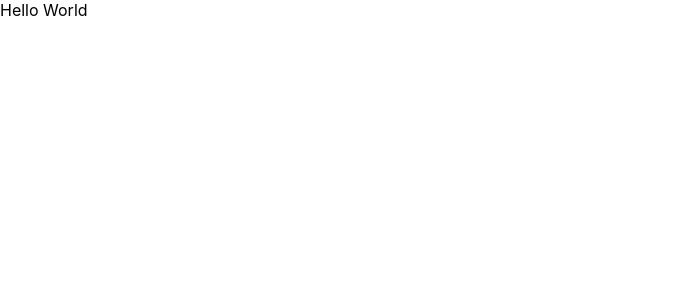
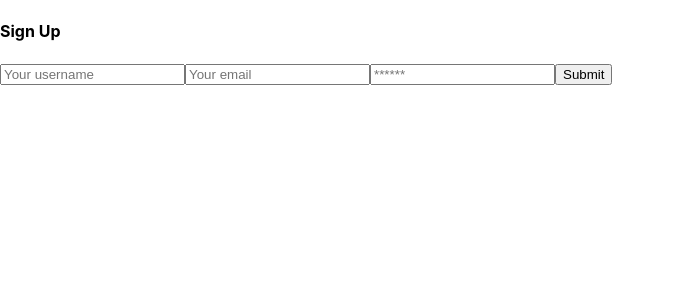
Before and after one commit to Meshuganah/go-together, a React (Create React App) app in the folder client/: page /signup in a window 1280 px wide. Shown: the top 300 px of the page, without its empty margins (0-675 px from the left). Built offline with nearby package versions, Linux system fonts and the light colour scheme.

Commit message:
added more account functionality

```diff
--- a/client/package.json
+++ b/client/package.json
@@ -10,6 +10,7 @@
     "graphql": "^16.5.0",
     "jwt-decode": "^3.1.2",
     "react": "^18.2.0",
+    "react-calendar": "^3.7.0",
     "react-dom": "^18.2.0",
     "react-router-dom": "^6.3.0",
     "react-scripts": "5.0.1",
--- a/client/src/App.js
+++ b/client/src/App.js
@@ -7,8 +7,12 @@ import {
 } from '@apollo/client';
 import { setContext } from '@apollo/client/link/context';
 
+import Auth from './utils/auth';
+
 import Home from './pages/Home';
 import NoMatch from './pages/NoMatch';
+import Login from './pages/Login';
+import Signup from './pages/Signup'
 
 const httpLink = createHttpLink({
   uri: '/graphql',
@@ -30,16 +34,24 @@ const client = new ApolloClient({
 });
 
 function App() {
+  if (!Auth.loggedIn) {
+    window.location.assign('login')
+  }
   return (
     <ApolloProvider client={client}>
       <Router>
-        <div className="App">
-          Hello World
-        </div>
         <Routes>
           <Route
             path="/"
             element={<Home />}
+          />
+          <Route
+            path="/login"
+            element={<Login />}
+          />
+          <Route
+            path="/signup"
+            element={<Signup />}
           />
           <Route
             path="*"
--- /dev/null
+++ b/client/src/components/Header.js
@@ -0,0 +1,24 @@
+import Auth from '../utils/auth';
+
+const Header = () => {
+
+    return (
+        <div>
+            <div>
+                <h1>Go Together</h1>
+            </div>
+            <header>
+                <nav>
+                    <ul>
+                        <li>Go</li>
+                        <li>Find</li>
+                        <li>Together</li>
+                        <li><button onClick={Auth.logout()}>Logoff</button></li>
+                    </ul>
+                </nav>
+            </header>
+        </div>
+    )
+};
+
+export default Header;
--- a/client/src/pages/Home.js
+++ b/client/src/pages/Home.js
@@ -1,8 +1,13 @@
+import Header from '../components/Header';
+import Calendar from 'react-calendar';
+import 'react-calendar/dist/Calendar.css';
+
 const Home = () => {
 
     return (
         <div>
-            <h1>Your Events</h1>
+            <Header />
+            <h2>Your Events</h2>
             <table>
                 <tr>
                     <th>Name</th>
@@ -17,6 +22,7 @@ const Home = () => {
                     <td>3:00</td>
                 </tr>
             </table>
+            <Calendar />
         </div>
     )
 }
--- /dev/null
+++ b/client/src/pages/Login.js
@@ -0,0 +1,80 @@
+import React, { useState } from 'react';
+import { useMutation } from '@apollo/client';
+import { LOGIN_USER } from '../utils/mutations';
+
+import Auth from '../utils/auth';
+
+const Login = (props) => {
+    const [formState, setFormState] = useState({ email: '', password: '' });
+    const [login, { error }] = useMutation(LOGIN_USER);
+
+    // update state based on form input changes
+    const handleChange = (event) => {
+        const { name, value } = event.target;
+
+        setFormState({
+            ...formState,
+            [name]: value,
+        });
+    };
+
+    // submit form
+    const handleFormSubmit = async (event) => {
+        event.preventDefault();
+
+        try {
+            const { data } = await login({
+                variables: { ...formState },
+            });
+
+            Auth.login(data.login.token);
+        } catch (e) {
+            console.error(e);
+        }
+
+        // clear form values
+        setFormState({
+            email: '',
+            password: '',
+        });
+    };
+
+    return (
+        <main className="flex-row justify-center mb-4">
+            <div className="col-12 col-md-6">
+                <div className="card">
+                    <h4 className="card-header">Login</h4>
+                    <div className="card-body">
+                        <form onSubmit={handleFormSubmit}>
+                            <input
+                                className="form-input"
+                                placeholder="Your email"
+                                name="email"
+                                type="email"
+                                id="email"
+                                value={formState.email}
+                                onChange={handleChange}
+                            />
+                            <input
+                                className="form-input"
+                                placeholder="******"
+                                name="password"
+                                type="password"
+                                id="password"
+                                value={formState.password}
+                                onChange={handleChange}
+                            />
+                            <button className="btn d-block w-100" type="submit">
+                                Submit
+                            </button>
+                        </form>
+
+                        {error && <div>Login failed</div>}
+                    </div>
+                </div>
+            </div>
+        </main>
+    );
+};
+
+export default Login;
--- /dev/null
+++ b/client/src/pages/Signup.js
@@ -0,0 +1,87 @@
+import React, { useState } from 'react';
+import { useMutation } from '@apollo/client';
+import { ADD_USER } from '../utils/mutations';
+
+import Auth from '../utils/auth';
+
+const Signup = () => {
+    const [formState, setFormState] = useState({
+        username: '',
+        email: '',
+        password: '',
+    });
+    const [addUser, { error }] = useMutation(ADD_USER);
+
+    // update state based on form input changes
+    const handleChange = (event) => {
+        const { name, value } = event.target;
+
+        setFormState({
+            ...formState,
+            [name]: value,
+        });
+    };
+
+    // submit form
+    const handleFormSubmit = async (event) => {
+        event.preventDefault();
+
+        try {
+            const { data } = await addUser({
+                variables: { ...formState },
+            });
+
+            Auth.login(data.addUser.token);
+        } catch (e) {
+            console.error(e);
+        }
+    };
+
+    return (
+        <main className="flex-row justify-center mb-4">
+            <div className="col-12 col-md-6">
+                <div className="card">
+                    <h4 className="card-header">Sign Up</h4>
+                    <div className="card-body">
+                        <form onSubmit={handleFormSubmit}>
+                            <input
+                                className="form-input"
+                                placeholder="Your username"
+                                name="username"
+                                type="username"
+                                id="username"
+                                value={formState.username}
+                                onChange={handleChange}
+                            />
+                            <input
+                                className="form-input"
+                                placeholder="Your email"
+                                name="email"
+                                type="email"
+                                id="email"
+                                value={formState.email}
+                                onChange={handleChange}
+                            />
+                            <input
+                                className="form-input"
+                                placeholder="******"
+                                name="password"
+                                type="password"
+                                id="password"
+                                value={formState.password}
+                                onChange={handleChange}
+                            />
+                            <button className="btn d-block w-100" type="submit">
+                                Submit
+                            </button>
+                        </form>
+
+                        {error && <div>Signup failed</div>}
+                    </div>
+                </div>
+            </div>
+        </main>
+    );
+};
+
+export default Signup;
--- a/client/src/utils/auth.js
+++ b/client/src/utils/auth.js
@@ -39,7 +39,7 @@ class AuthService {
     // axios.defaults.headers.common["Authorization"] = null;
     localStorage.removeItem('id_token');
     // this will reload the page and reset the state of the application
-    window.location.assign('/');
+    window.location.assign('/login');
   }
 }
 
--- /dev/null
+++ b/client/src/utils/mutations.js
@@ -0,0 +1,25 @@
+import { gql } from '@apollo/client';
+
+export const LOGIN_USER = gql`
+  mutation login($email: String!, $password: String!) {
+    login(email: $email, password: $password) {
+      token
+      user {
+        _id
+        username
+      }
+    }
+  }
+`;
+
+export const ADD_USER = gql`
+  mutation addUser($username: String!, $email: String!, $password: String!) {
+    addUser(username: $username, email: $email, password: $password) {
+      token
+      user {
+        _id
+        username
+      }
+    }
+  }
+`;
```
Also changed, not shown: 1 other file (tests, documents, lock files or other folders).
